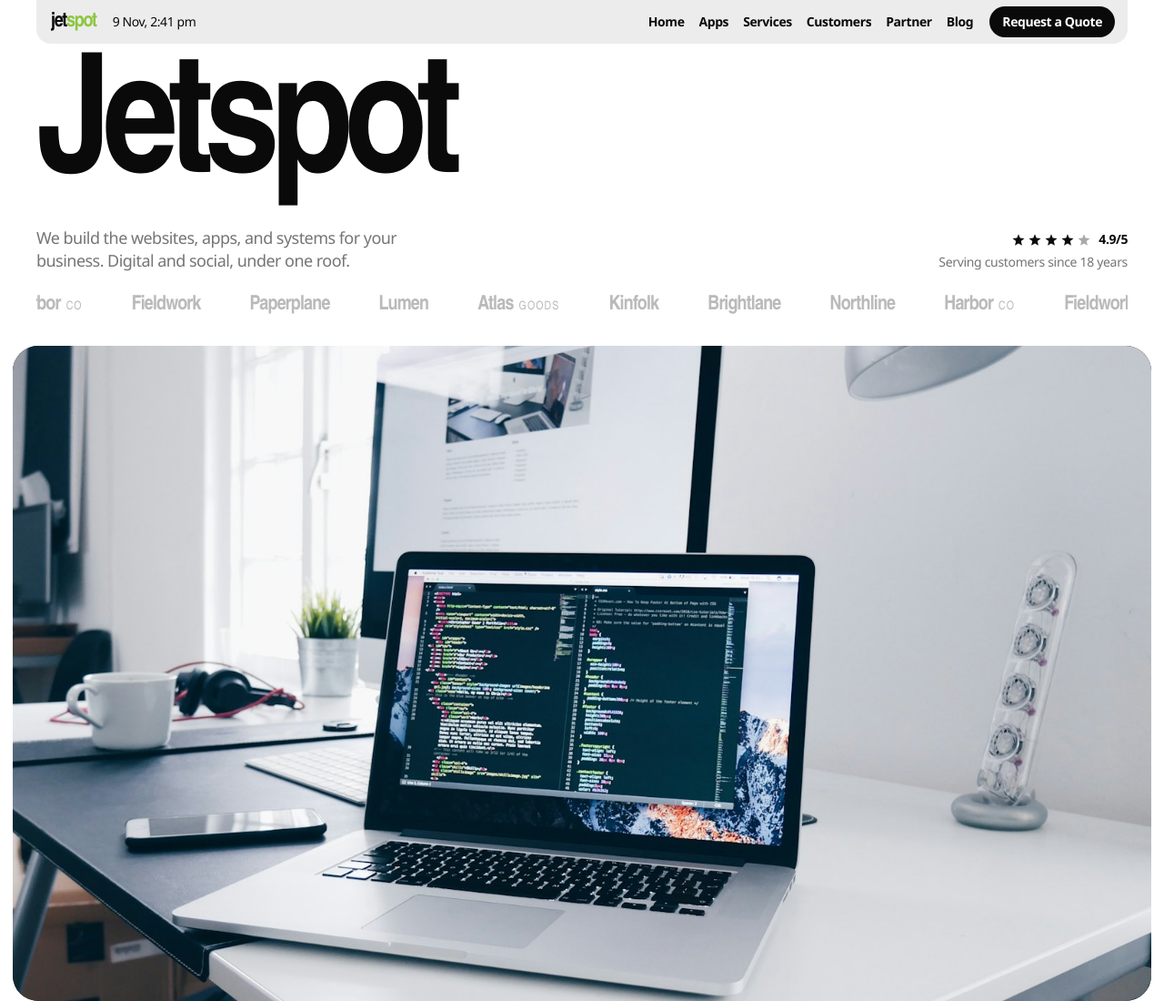
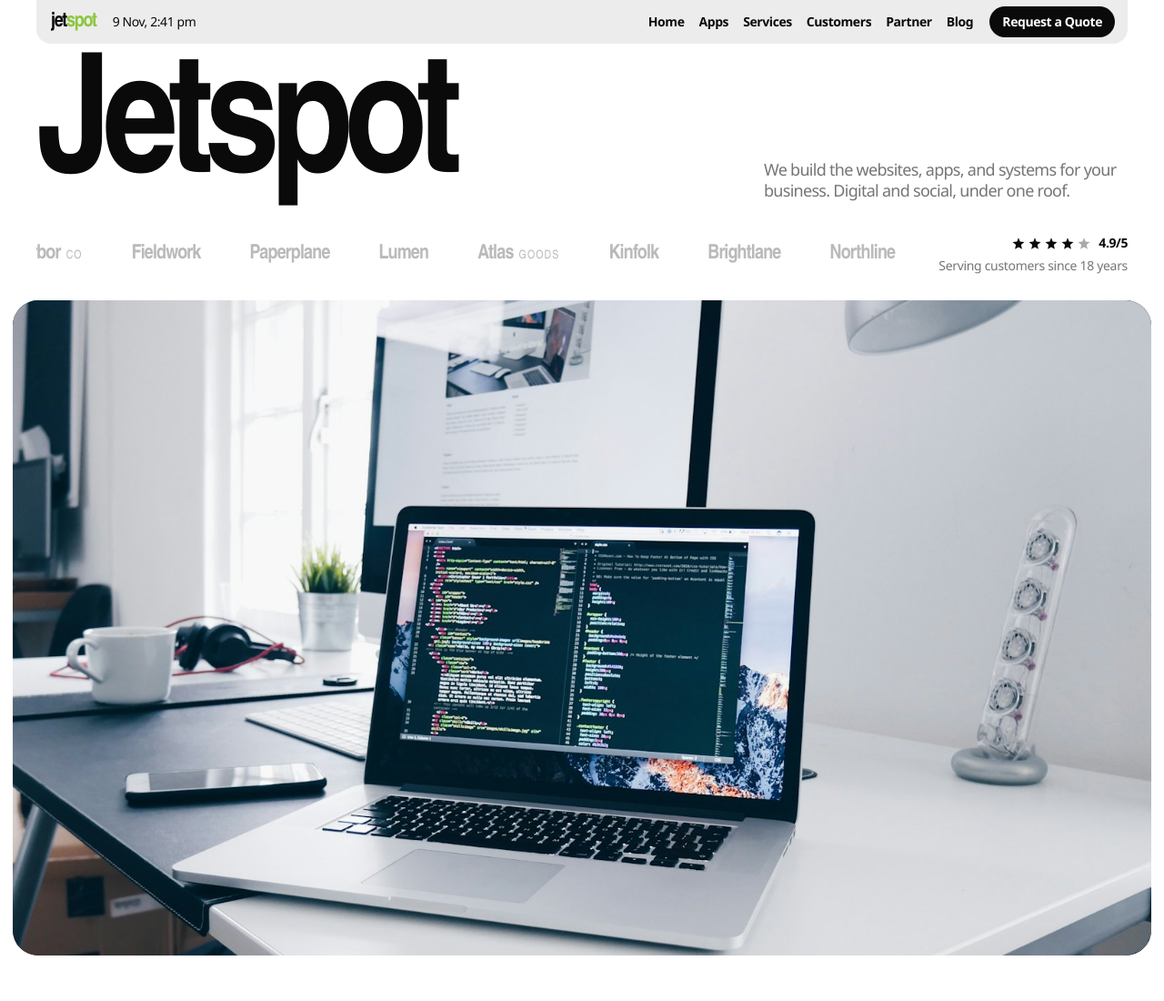
Before and after one commit to atharvf14t/jetspot, a plain HTML site: page index.html in a window 1280 px wide. Shown: the top 1100 px of the page at 91% size. Drawn offline with Linux system fonts and the light colour scheme.

Commit message:
Place the hero line beside the wordmark.
Co-authored-by: Cursor <cursoragent@cursor.com>

```diff
--- a/css/styles.css
+++ b/css/styles.css
@@ -247,21 +247,37 @@ button {
   color: var(--ink);
 }
 
-.hero-copy {
-  display: flex;
-  justify-content: space-between;
-  align-items: flex-end;
-  gap: 32px;
-  margin-top: 28px;
+.hero-title {
+  display: grid;
+  grid-template-columns: minmax(0, 1fr) 400px;
+  align-items: end;
+  column-gap: 48px;
+}
+
+.hero-title .lede {
+  margin: 0;
+  justify-self: end;
+}
+
+.hero-meta {
+  display: grid;
+  grid-template-columns: minmax(0, 1fr) auto;
+  align-items: center;
+  gap: 28px;
+  margin-top: 36px;
+}
+
+.hero-meta .marquee {
+  margin-top: 0;
 }
 
 .lede {
-  max-width: 420px;
+  max-width: 400px;
   margin: 0;
   color: var(--muted);
   font-size: 18px;
-  line-height: 1.35;
-  letter-spacing: -0.03em;
+  line-height: 1.3;
+  letter-spacing: -0.04em;
 }
 
 .rating {
@@ -1090,10 +1106,19 @@ textarea {
   .cta-band,
   .stories-head,
   .blog-head,
-  .hero-copy,
   .footer-base {
     flex-direction: column;
     align-items: flex-start;
+  }
+
+  .hero-title,
+  .hero-meta {
+    grid-template-columns: 1fr;
+  }
+
+  .hero-title .lede {
+    justify-self: start;
+    margin: 18px 0 0;
   }
 
   .rating {
--- a/index.html
+++ b/index.html
@@ -43,25 +43,11 @@
   <main id="main">
     <section class="hero">
       <div class="wrap">
-        <h1 class="wordmark">Jetspot</h1>
-        <div class="hero-copy">
+        <div class="hero-title">
+          <h1 class="wordmark">Jetspot</h1>
           <p class="lede">We build the websites, apps, and systems for your business. Digital and social, under one roof.</p>
-          <div class="rating">
-            <div class="stars">
-              <svg width="88" height="16" viewBox="0 0 88 16" aria-hidden="true">
-                <g fill="#0a0a0a">
-                  <path d="M8 1.2 9.7 5.6l4.8.4-3.7 3.1 1.1 4.7L8 11.4 4.1 13.8l1.1-4.7L1.5 6l4.8-.4L8 1.2z"/>
-                  <path d="M26 1.2 27.7 5.6l4.8.4-3.7 3.1 1.1 4.7L26 11.4 22.1 13.8l1.1-4.7L19.5 6l4.8-.4L26 1.2z"/>
-                  <path d="M44 1.2 45.7 5.6l4.8.4-3.7 3.1 1.1 4.7L44 11.4 40.1 13.8l1.1-4.7L37.5 6l4.8-.4L44 1.2z"/>
-                  <path d="M62 1.2 63.7 5.6l4.8.4-3.7 3.1 1.1 4.7L62 11.4 58.1 13.8l1.1-4.7L55.5 6l4.8-.4L62 1.2z"/>
-                  <path d="M80 1.2 81.7 5.6l4.8.4-3.7 3.1 1.1 4.7L80 11.4 76.1 13.8l1.1-4.7L73.5 6l4.8-.4L80 1.2z" opacity=".35"/>
-                </g>
-              </svg>
-              <b>4.9/5</b>
-            </div>
-            <p>Serving customers since 18 years</p>
-          </div>
         </div>
+        <div class="hero-meta">
         <div class="marquee" aria-hidden="true">
           <div class="marquee-track">
             <span class="brand">Northline</span>
@@ -80,6 +66,22 @@
             <span class="brand">Atlas<em>GOODS</em></span>
             <span class="brand">Kinfolk</span>
             <span class="brand">Brightlane</span>
+          </div>
+        </div>
+          <div class="rating">
+            <div class="stars">
+              <svg width="88" height="16" viewBox="0 0 88 16" aria-hidden="true">
+                <g fill="#0a0a0a">
+                  <path d="M8 1.2 9.7 5.6l4.8.4-3.7 3.1 1.1 4.7L8 11.4 4.1 13.8l1.1-4.7L1.5 6l4.8-.4L8 1.2z"/>
+                  <path d="M26 1.2 27.7 5.6l4.8.4-3.7 3.1 1.1 4.7L26 11.4 22.1 13.8l1.1-4.7L19.5 6l4.8-.4L26 1.2z"/>
+                  <path d="M44 1.2 45.7 5.6l4.8.4-3.7 3.1 1.1 4.7L44 11.4 40.1 13.8l1.1-4.7L37.5 6l4.8-.4L44 1.2z"/>
+                  <path d="M62 1.2 63.7 5.6l4.8.4-3.7 3.1 1.1 4.7L62 11.4 58.1 13.8l1.1-4.7L55.5 6l4.8-.4L62 1.2z"/>
+                  <path d="M80 1.2 81.7 5.6l4.8.4-3.7 3.1 1.1 4.7L80 11.4 76.1 13.8l1.1-4.7L73.5 6l4.8-.4L80 1.2z" opacity=".35"/>
+                </g>
+              </svg>
+              <b>4.9/5</b>
+            </div>
+            <p>Serving customers since 18 years</p>
           </div>
         </div>
         <figure class="hero-photo">
```
